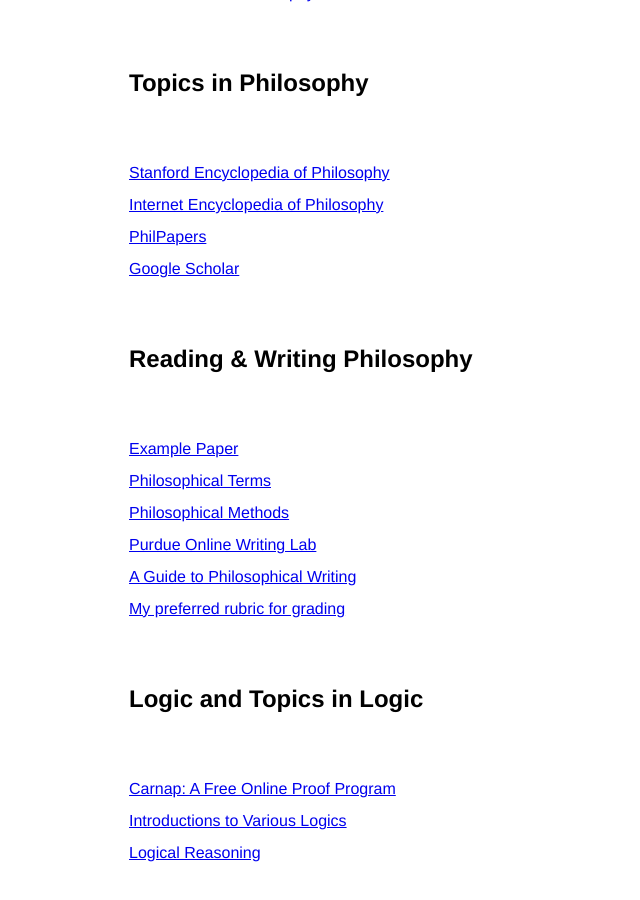
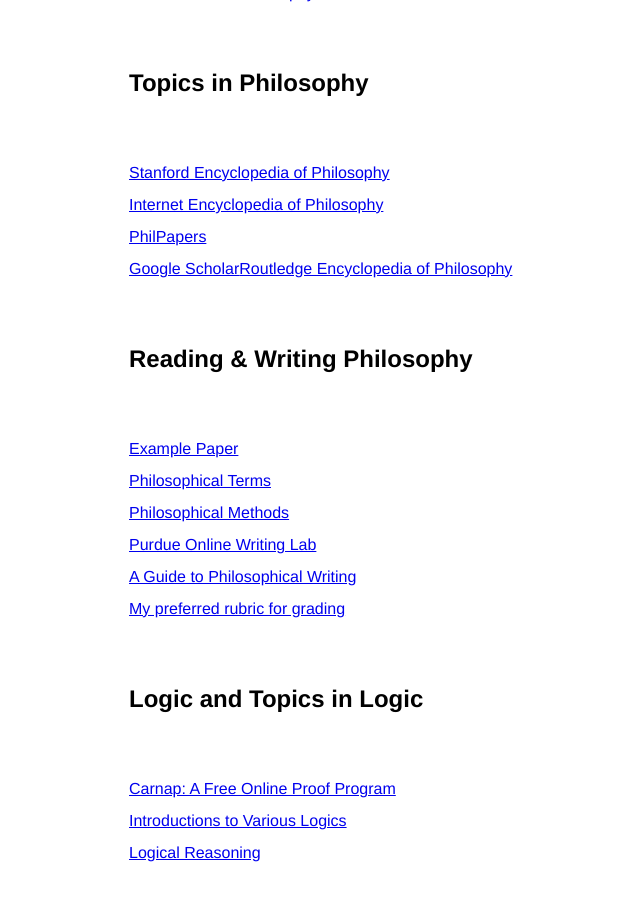
Before and after one commit to kevinjpatton/kevinjpatton.github.io, a Jekyll site: the page built from resources/index.html, in a window 1280 px wide and 900 px high, scrolled down 690 px. Shown: the whole window, without its empty margins (63-703 px from the left). Built offline with Jekyll 4.4.1, drawn with Linux system fonts in a browser that asks for light colours; Markdown is read by kramdown in place of the engine named in the settings.

Commit message:
Update index.html

```diff
--- a/resources/index.html
+++ b/resources/index.html
@@ -10,7 +10,8 @@
 <p><a href="https://www.historyofphilosophy.net/" target="_blank">History of Philosophy Without Any Gaps</a><br><a href="https://philosophybites.com/" target=_blank">Philosophy Bites</a><br>
 <a href="https://www.youtube.com/watch?v=BNYJQaZUDrI&list=PL8dPuuaLjXtNgK6MZucdYldNkMybYIHKR" target="_blank">Crash Course: Philosophy</a></p>
 <h2>Topics in Philosophy</h2>
-<p><a href="http://plato.stanford.edu/" target="_blank">Stanford Encyclopedia of Philosophy</a><br><a href="http://www.iep.utm.edu/" target="_blank">Internet Encyclopedia of Philosophy</a><br><a href="http://philpapers.org/" target="_blank">PhilPapers</a><br><a href="https://scholar.google.com" target="_blank">Google Scholar</a></p>
+<p><a href="http://plato.stanford.edu/" target="_blank">Stanford Encyclopedia of Philosophy</a><br><a href="http://www.iep.utm.edu/" target="_blank">Internet Encyclopedia of Philosophy</a><br><a href="http://philpapers.org/" target="_blank">PhilPapers</a><br><a href="https://scholar.google.com" target="_blank">Google Scholar</a><a href="https://www.rep.routledge.com/" target="_blank">Routledge Encyclopedia of Philosophy</a></p>
+
 <h2>Reading & Writing Philosophy</h2>
 <p><a href="https://prezi.com/z4h1_fwilbxj/a-sample-philosophy-paper/" target="_blank">Example Paper</a><br><a href="https://en.wikipedia.org/wiki/Glossary_of_philosophy" target="_blank">Philosophical Terms</a><br><a href="https://en.wikipedia.org/wiki/Philosophical_methodology" target="_blank">Philosophical Methods</a><br><a href="http://owl.english.purdue.edu/owl/" target="_blank">Purdue Online Writing Lab</a><br><a href="http://writingproject.fas.harvard.edu/files/hwp/files/philosophical_writing.pdf" target="_blank">A Guide to Philosophical Writing</a><br><a href="/teaching/phil1020/Phil_Paper_Rubric.pdf" target="_blank">My preferred rubric for grading</a></p>
 <h2>Logic and Topics in Logic</h2>
```
